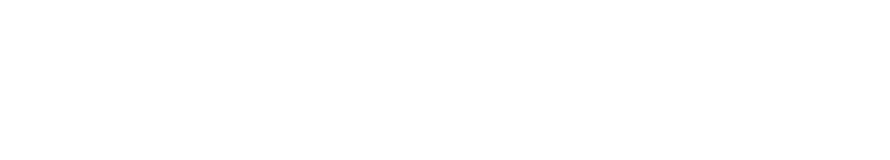
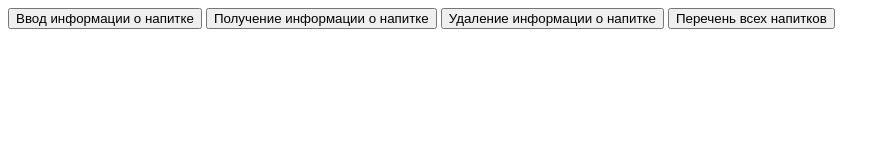
Before and after one commit to doher/Theme-C, a plain HTML site: page Drinks/index.html in a window 1280 px wide. Shown: the whole page, without its empty margins (0-890 px from the left). Drawn offline with Linux system fonts and the light colour scheme.

Commit message:
added buttons and functions to them

```diff
--- a/Drinks/hashStorage.js
+++ b/Drinks/hashStorage.js
@@ -3,7 +3,7 @@
 class HashStorage {
 
     addValue(key, value) {
-        this[key] = value;
+        this[key] = {value};
     }
 
     getValue(key) {
@@ -17,8 +17,9 @@ class HashStorage {
     getKeys() {
         let arrayDrinks = [],
             i = 0;
+
         for (let key in this) {
-            arrayDrinks[i] =  key;
+            arrayDrinks[i] = key;
             i++;
         }
 
@@ -28,15 +29,25 @@ class HashStorage {
 
 let drinkStorage = new HashStorage();
 
-drinkStorage.addValue('key1', 'value1');
-drinkStorage.addValue('key2', 'value2');
-drinkStorage.addValue('key3', 'value3');
-drinkStorage.addValue('key4', 'value4');
-drinkStorage.addValue('key5', 'value5');
+function addDrink() {
+    let nameDrink = prompt('Название напитка'),
+        isAlcoholic = confirm('Алкогольный он или нет'),
+        recipeDrink = prompt('Рецепт его приготовления');
 
-console.log(drinkStorage);
-console.log(drinkStorage.getValue('key1'));
+    drinkStorage.addValue(nameDrink, recipeDrink);
+    drinkStorage.addValue('alcoholic', isAlcoholic);
+}
 
-drinkStorage.deleteValue('key2');
+function getDrink() {
+    let nameDrink = prompt('Название напитка');
 
-console.log(drinkStorage.getKeys());
+    console.log(drinkStorage.getValue(nameDrink));
+}
+
+function removeDrink() {
+
+}
+
+function getListDrink() {
+
+}
--- a/Drinks/index.html
+++ b/Drinks/index.html
@@ -1,12 +1,21 @@
 <!DOCTYPE html>
 <html lang="en">
+
 <head>
     <meta charset="UTF-8">
     <meta name="viewport" content="width=device-width, initial-scale=1.0">
     <meta http-equiv="X-UA-Compatible" content="ie=edge">
     <title>Drinks</title>
 </head>
+
 <body>
     <script src="hashStorage.js"></script>
+
+    <button onclick="addDrink()">Ввод информации о напитке</button>
+    <button onclick="getDrink()">Получение информации о напитке</button>
+    <button onclick="removeDrink()">Удаление информации о напитке</button>
+    <button onclick="getListDrink()">Перечень всех напитков</button>
+
 </body>
+
 </html>
```
